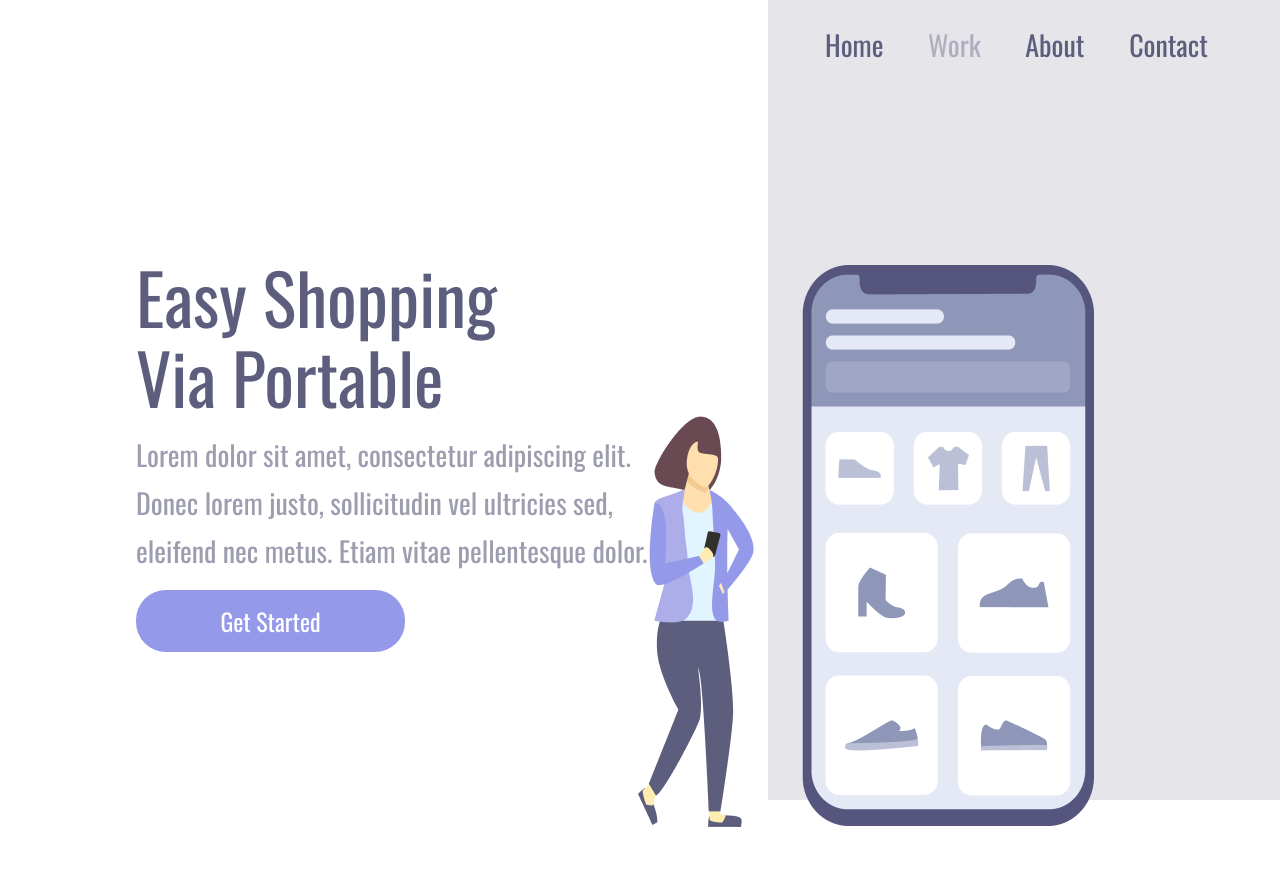
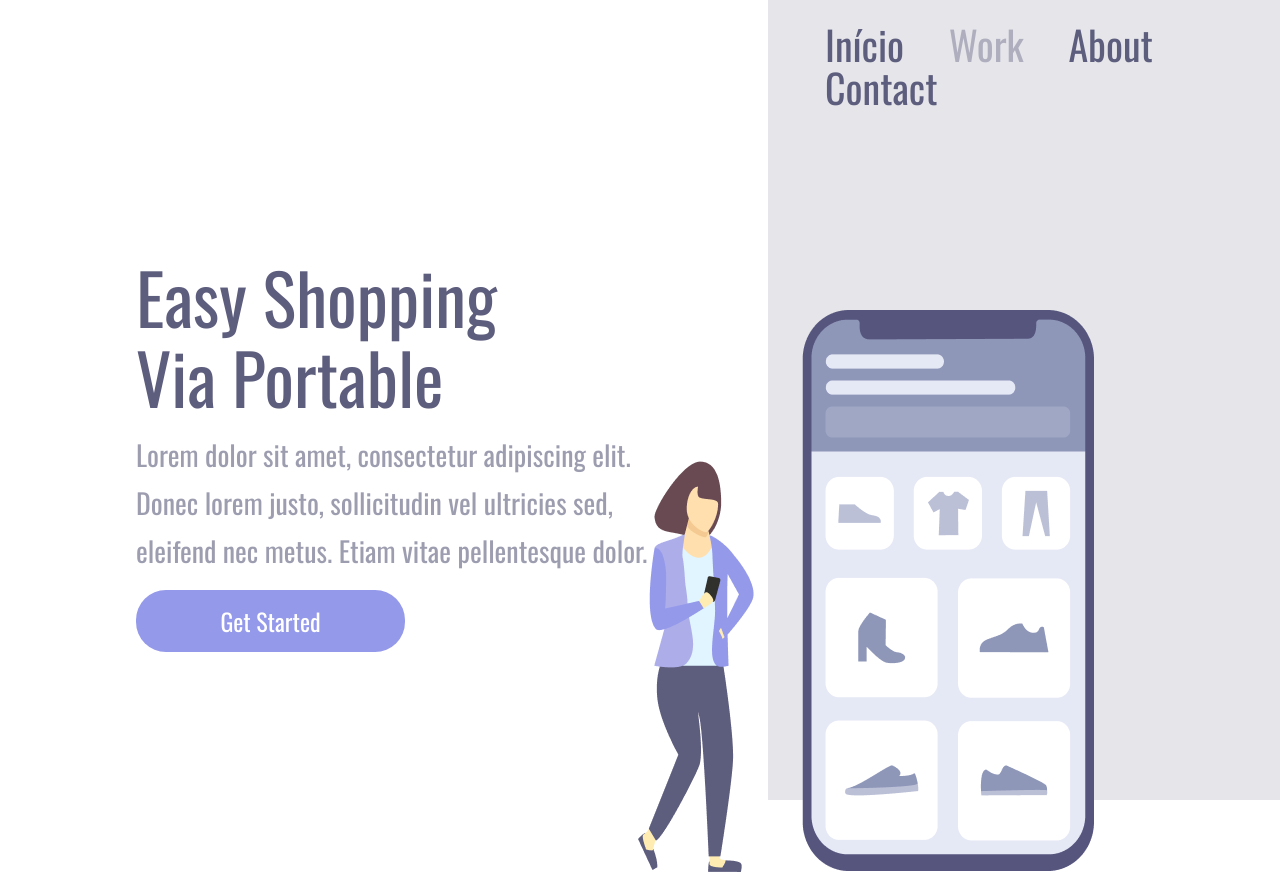
Before and after one commit to eduardoatavares-beep/meuPrimeiroRepositorioGit, a plain HTML site: page index.html in a window 1280 px wide. Before the commit the page ends 832 px from the top, so only its background shows below. Drawn offline with nearby package versions, Linux system fonts and the light colour scheme; files that its build step writes are made by us from their sources; files whose address does not match are found by name.

Commit message:
Alteracao no link do index.html e no tamanho da font do link no styles.css

```diff
--- a/index.html
+++ b/index.html
@@ -18,7 +18,7 @@
         </section>
         <section class="container-right">
             <header>
-                <a>Home</a>
+                <a>Início</a>
                 <a>Work</a>
                 <a>About</a>
                 <a>Contact</a>
--- a/styles.css
+++ b/styles.css
@@ -83,7 +83,7 @@ header {
 }
 
 a {
-    font-size: 28px;
+    font-size: 40px;
     line-height: 41px;
     cursor: pointer;
 
```
